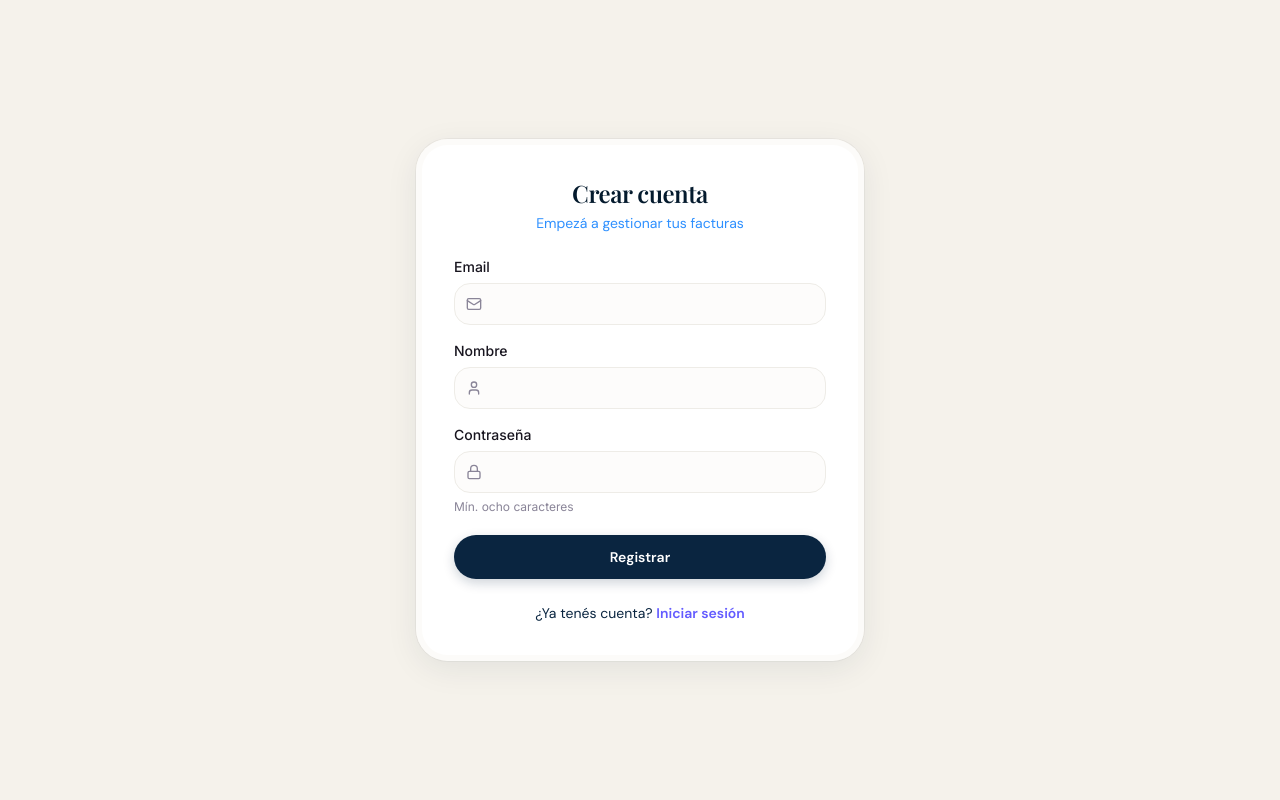
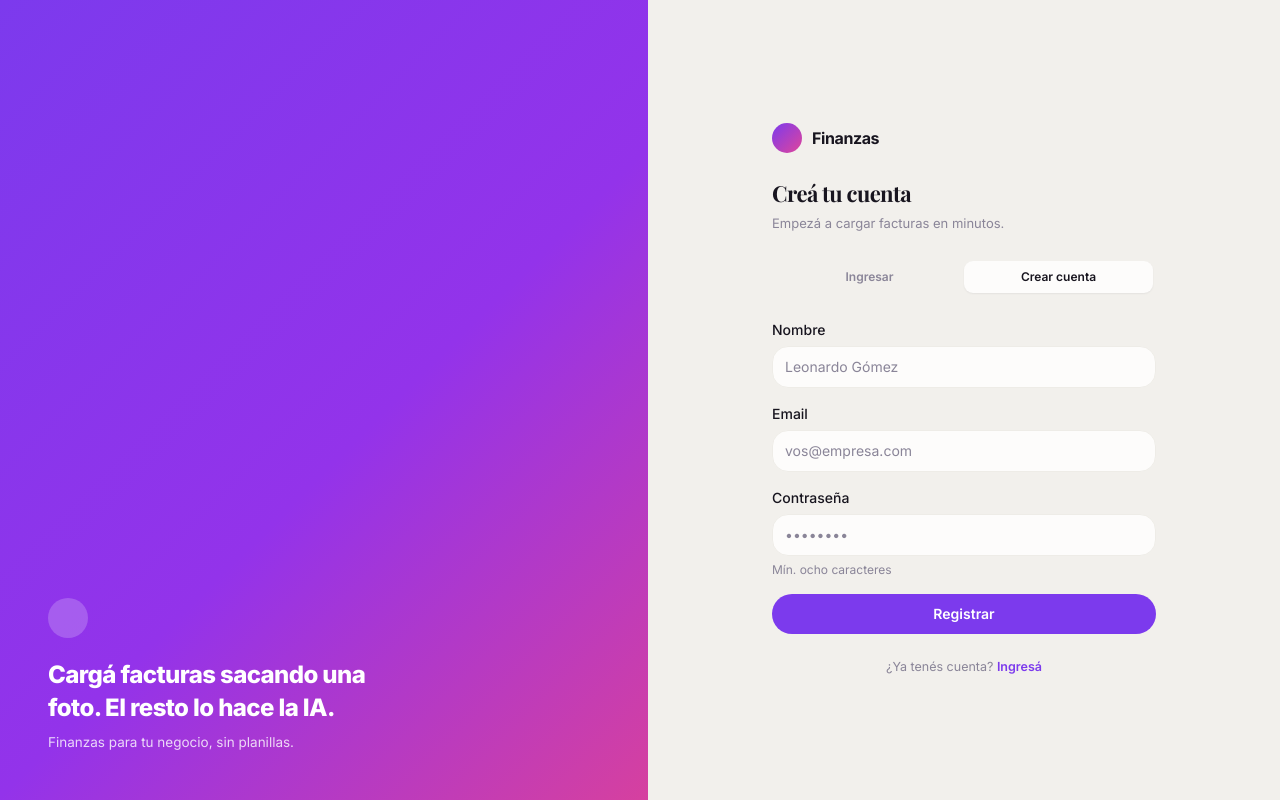
Before and after one commit to LfgLeonardoGomez/AppFinanzasPersonales, a React (Vite) app in the folder facturas-proveedores-web/: page /registro in a window 1280 px wide. Built offline with nearby package versions, Linux system fonts and the light colour scheme; no server answers; a web font is replaced by a local one.

Commit message:
feat(web): redesign auth (login/registro) and perfil screens
Split-screen auth shell with violet→magenta brand panel; perfil with identity
card, cuenta/preferencias cards and red logout. Reuses existing auth/perfil
hooks; logout still clears the /me cache. Omits UI without backing API.

```diff
--- a/facturas-proveedores-web/src/features/auth/LoginPage.tsx
+++ b/facturas-proveedores-web/src/features/auth/LoginPage.tsx
@@ -1,15 +1,19 @@
 /**
  * Login page — /login
  *
- * Premium centered card with double-bezel nesting and subtle backdrop blur.
- * Keeps all original functional behaviour: labels, error messages, routing.
+ * Rebuilt to the new design system (specs/design + Auth.dc.html handoff):
+ * split-screen AuthShell (brand gradient + form), pill toggle to /registro.
+ * Keeps all original functional behaviour: labels, error messages, routing,
+ * remember_me.
  */
 import { useState, type FormEvent } from 'react'
-import { useNavigate, Link } from 'react-router-dom'
+import { useNavigate } from 'react-router-dom'
 import { isAxiosError } from 'axios'
 import { useLogin, getLoginErrorMessage } from './api/authHooks'
+import { AuthShell } from './components/AuthShell'
 import { InputField } from '@shared/components/InputField/InputField'
-import { Mail, Lock, AlertCircle } from 'lucide-react'
+import { Button } from '@shared/components/Button/Button'
+import { AlertCircle } from 'lucide-react'
 
 function getDisplayError(error: unknown): string {
   if (!isAxiosError(error)) {
@@ -40,18 +44,14 @@ export default function LoginPage() {
   const displayError = loginMutation.isError ? getDisplayError(loginMutation.error) : null
 
   return (
-    <div className="flex min-h-[100dvh] items-center justify-center bg-cream px-4 py-12 dark:bg-espresso">
-      <div className="w-full max-w-md animate-fade-in-up">
-        {/* Double-bezel card */}
-        <div className="rounded-[2rem] bg-card/70 p-1.5 shadow-[0_8px_32px_rgba(10,37,64,0.08)] ring-1 ring-black/[0.04] backdrop-blur-md dark:bg-card-dark/70 dark:ring-white/10">
-          <div className="rounded-[calc(2rem-0.375rem)] bg-card p-8 dark:bg-card-dark">
-            <h1 className="mb-1 text-center font-serif text-2xl font-semibold text-navy-800 dark:text-zinc-100">
-              Iniciar sesión
-            </h1>
-            <p className="mb-6 text-center text-sm text-navy-400 dark:text-zinc-500">
-              Accedé a tu panel de gestión
-            </p>
-
+    <AuthShell
+      mode="login"
+      title="Bienvenido de nuevo"
+      subtitle="Ingresá para ver tus proveedores y facturas."
+      footerText="¿No tenés cuenta?"
+      footerLinkTo="/registro"
+      footerLinkLabel="Creá una"
+    >
       <form onSubmit={handleSubmit} noValidate className="flex flex-col gap-4">
         <InputField
           label="Email"
@@ -59,9 +59,9 @@ export default function LoginPage() {
           name="email"
           type="email"
           autoComplete="email"
+          placeholder="vos@empresa.com"
           value={email}
           onChange={(e) => setEmail(e.target.value)}
-                icon={<Mail className="h-4 w-4" />}
           required
         />
 
@@ -71,56 +71,37 @@ export default function LoginPage() {
           name="password"
           type="password"
           autoComplete="current-password"
+          placeholder="••••••••"
           value={password}
           onChange={(e) => setPassword(e.target.value)}
-                icon={<Lock className="h-4 w-4" />}
           required
         />
 
-              <div className="flex items-center gap-2">
+        <label className="flex items-center gap-2 text-xs font-medium text-ink-soft">
           <input
             id="rememberMe"
             type="checkbox"
             checked={rememberMe}
             onChange={(e) => setRememberMe(e.target.checked)}
-                  className="h-4 w-4 rounded border-black/[0.08] text-accent-500 focus:ring-accent-500/30 dark:border-white/10"
+            className="h-3.5 w-3.5 rounded border-border-subtle text-violet-500 focus:ring-2 focus:ring-violet-100"
           />
-                <label htmlFor="rememberMe" className="text-sm text-navy-600 dark:text-zinc-400">
           Recordarme
         </label>
-              </div>
 
         {displayError && (
           <div
             role="alert"
-                  className="flex items-start gap-2 rounded-xl bg-danger-bg px-4 py-3 text-sm text-danger ring-1 ring-danger/10 dark:bg-danger/10"
+            className="flex items-start gap-2 rounded-xl bg-danger-bg px-4 py-3 text-sm text-danger ring-1 ring-danger/10"
           >
             <AlertCircle className="mt-0.5 h-4 w-4 shrink-0" />
             {displayError}
           </div>
         )}
 
-              <button
-                type="submit"
-                disabled={loginMutation.isPending}
-                className="mt-1 w-full rounded-full bg-navy-500 px-6 py-3 text-sm font-semibold text-white shadow-[0_4px_12px_rgba(10,37,64,0.20)] transition-all duration-200 ease-[var(--ease-out)] hover:bg-navy-600 hover:shadow-[0_6px_20px_rgba(10,37,64,0.28)] active:scale-[0.98] disabled:opacity-50 dark:bg-accent-500 dark:hover:bg-accent-600"
-              >
-                {loginMutation.isPending ? 'Ingresando…' : 'Iniciar sesión'}
-              </button>
+        <Button type="submit" fullWidth loading={loginMutation.isPending}>
+          Iniciar sesión
+        </Button>
       </form>
-
-            <p className="mt-6 text-center text-sm text-navy-500 dark:text-zinc-400">
-              ¿No tenés cuenta?{' '}
-              <Link
-                to="/registro"
-                className="font-semibold text-accent-500 transition-colors hover:text-accent-600 dark:text-accent-400"
-              >
-                Registrate
-              </Link>
-            </p>
-          </div>
-        </div>
-      </div>
-    </div>
+    </AuthShell>
   )
 }
--- a/facturas-proveedores-web/src/features/auth/RegisterPage.tsx
+++ b/facturas-proveedores-web/src/features/auth/RegisterPage.tsx
@@ -1,14 +1,18 @@
 /**
  * Registration page — /registro
  *
- * Premium centered card, consistent with LoginPage.
+ * Rebuilt to the new design system, consistent with LoginPage (shared
+ * AuthShell). Keeps all original functional behaviour: client-side
+ * validation, server error mapping, redirect on success.
  */
 import { useState, type FormEvent } from 'react'
-import { useNavigate, Link } from 'react-router-dom'
+import { useNavigate } from 'react-router-dom'
 import { isAxiosError } from 'axios'
 import { useRegister } from './api/authHooks'
+import { AuthShell } from './components/AuthShell'
 import { InputField } from '@shared/components/InputField/InputField'
-import { Mail, Lock, User, AlertCircle } from 'lucide-react'
+import { Button } from '@shared/components/Button/Button'
+import { AlertCircle } from 'lucide-react'
 
 function validateForm(email: string, nombre: string, password: string): string | null {
   if (!email || !/^[^\s@]+@[^\s@]+\.[^\s@]+$/.test(email)) {
@@ -67,39 +71,36 @@ export default function RegisterPage() {
   const displayError = clientError ?? serverError
 
   return (
-    <div className="flex min-h-[100dvh] items-center justify-center bg-cream px-4 py-12 dark:bg-espresso">
-      <div className="w-full max-w-md animate-fade-in-up">
-        <div className="rounded-[2rem] bg-card/70 p-1.5 shadow-[0_8px_32px_rgba(10,37,64,0.08)] ring-1 ring-black/[0.04] backdrop-blur-md dark:bg-card-dark/70 dark:ring-white/10">
-          <div className="rounded-[calc(2rem-0.375rem)] bg-card p-8 dark:bg-card-dark">
-            <h1 className="mb-1 text-center font-serif text-2xl font-semibold text-navy-800 dark:text-zinc-100">
-              Crear cuenta
-            </h1>
-            <p className="mb-6 text-center text-sm text-navy-400 dark:text-zinc-500">
-              Empezá a gestionar tus facturas
-            </p>
+    <AuthShell
+      mode="register"
+      title="Creá tu cuenta"
+      subtitle="Empezá a cargar facturas en minutos."
+      footerText="¿Ya tenés cuenta?"
+      footerLinkTo="/login"
+      footerLinkLabel="Ingresá"
+    >
+      <form onSubmit={handleSubmit} noValidate className="flex flex-col gap-4">
+        <InputField
+          label="Nombre"
+          id="nombre"
+          name="nombre"
+          type="text"
+          autoComplete="name"
+          placeholder="Leonardo Gómez"
+          value={nombre}
+          onChange={(e) => setNombre(e.target.value)}
+          required
+        />
 
-            <form onSubmit={handleSubmit} noValidate className="flex flex-col gap-4">
         <InputField
           label="Email"
           id="email"
           name="email"
           type="email"
           autoComplete="email"
+          placeholder="vos@empresa.com"
           value={email}
           onChange={(e) => setEmail(e.target.value)}
-                icon={<Mail className="h-4 w-4" />}
-                required
-              />
-
-              <InputField
-                label="Nombre"
-                id="nombre"
-                name="nombre"
-                type="text"
-                autoComplete="name"
-                value={nombre}
-                onChange={(e) => setNombre(e.target.value)}
-                icon={<User className="h-4 w-4" />}
           required
         />
 
@@ -109,9 +110,9 @@ export default function RegisterPage() {
           name="password"
           type="password"
           autoComplete="new-password"
+          placeholder="••••••••"
           value={password}
           onChange={(e) => setPassword(e.target.value)}
-                icon={<Lock className="h-4 w-4" />}
           hint="Mín. ocho caracteres"
           required
         />
@@ -119,34 +120,17 @@ export default function RegisterPage() {
         {displayError && (
           <div
             role="alert"
-                  className="flex items-start gap-2 rounded-xl bg-danger-bg px-4 py-3 text-sm text-danger ring-1 ring-danger/10 dark:bg-danger/10"
+            className="flex items-start gap-2 rounded-xl bg-danger-bg px-4 py-3 text-sm text-danger ring-1 ring-danger/10"
           >
             <AlertCircle className="mt-0.5 h-4 w-4 shrink-0" />
             {displayError}
           </div>
         )}
 
-              <button
-                type="submit"
-                disabled={registerMutation.isPending}
-                className="mt-1 w-full rounded-full bg-navy-500 px-6 py-3 text-sm font-semibold text-white shadow-[0_4px_12px_rgba(10,37,64,0.20)] transition-all duration-200 ease-[var(--ease-out)] hover:bg-navy-600 hover:shadow-[0_6px_20px_rgba(10,37,64,0.28)] active:scale-[0.98] disabled:opacity-50 dark:bg-accent-500 dark:hover:bg-accent-600"
-              >
-                {registerMutation.isPending ? 'Registrando…' : 'Registrar'}
-              </button>
+        <Button type="submit" fullWidth loading={registerMutation.isPending}>
+          Registrar
+        </Button>
       </form>
-
-            <p className="mt-6 text-center text-sm text-navy-500 dark:text-zinc-400">
-              ¿Ya tenés cuenta?{' '}
-              <Link
-                to="/login"
-                className="font-semibold text-accent-500 transition-colors hover:text-accent-600 dark:text-accent-400"
-              >
-                Iniciar sesión
-              </Link>
-            </p>
-          </div>
-        </div>
-      </div>
-    </div>
+    </AuthShell>
   )
 }
--- /dev/null
+++ b/facturas-proveedores-web/src/features/auth/components/AuthShell.tsx
@@ -0,0 +1,112 @@
+/**
+ * AuthShell — shared visual shell for LoginPage/RegisterPage (design handoff:
+ * `Auth.dc.html`, specs/design/BRAND.md + LAYOUT.md).
+ *
+ * Desktop (lg+): split screen — violet→magenta brand panel with tagline on
+ * the left, form on the right. Mobile: compact brand banner on top, form
+ * below. Both pages are still separate ROUTES (/login, /registro) — this
+ * only unifies the chrome; the mode pills navigate between routes instead
+ * of toggling local state, since each page keeps its own hooks/tests.
+ */
+import type { ReactNode } from 'react'
+import { Link } from 'react-router-dom'
+
+export type AuthMode = 'login' | 'register'
+
+interface AuthShellProps {
+  mode: AuthMode
+  title: string
+  subtitle: string
+  footerText: string
+  footerLinkTo: string
+  footerLinkLabel: string
+  children: ReactNode
+}
+
+function ModePill({ to, active, children }: { to: string; active: boolean; children: ReactNode }) {
+  return (
+    <Link
+      to={to}
+      aria-current={active ? 'page' : undefined}
+      className={`
+        flex-1 rounded-[9px] py-2 text-center text-xs font-semibold
+        transition-colors duration-160 ease-[var(--ease-out)]
+        ${active ? 'bg-surface text-ink shadow-[0_1px_2px_rgba(24,21,31,0.06)]' : 'text-ink-soft hover:text-ink'}
+      `}
+    >
+      {children}
+    </Link>
+  )
+}
+
+export function AuthShell({
+  mode,
+  title,
+  subtitle,
+  footerText,
+  footerLinkTo,
+  footerLinkLabel,
+  children,
+}: AuthShellProps) {
+  return (
+    <div className="flex min-h-[100dvh] flex-col bg-page font-inter lg:flex-row">
+      {/* ── Brand panel ─────────────────────────────────────────────────── */}
+      <div
+        className="relative flex shrink-0 items-end px-6 py-9 sm:px-10 lg:flex-1 lg:p-12"
+        style={{ background: 'linear-gradient(135deg,#7c3aed 0%,#9333ea 55%,#d6409f 100%)' }}
+      >
+        <div>
+          <span
+            aria-hidden="true"
+            className="mb-3.5 block h-8 w-8 rounded-full bg-white/20 lg:mb-5 lg:h-10 lg:w-10"
+          />
+          <p className="mb-1 max-w-xs text-lg font-extrabold leading-snug tracking-tight text-white lg:mb-2 lg:max-w-xs lg:text-2xl">
+            Cargá facturas sacando una foto. El resto lo hace la IA.
+          </p>
+          <p className="hidden max-w-[300px] text-[13.5px] text-white/80 lg:block">
+            Finanzas para tu negocio, sin planillas.
+          </p>
+        </div>
+      </div>
+
+      {/* ── Form panel ──────────────────────────────────────────────────── */}
+      <div className="flex flex-1 items-center justify-center overflow-y-auto px-6 py-8 sm:px-10 lg:p-10">
+        <div className="w-full max-w-sm animate-fade-in-up">
+          <div className="mb-6 flex items-center gap-2.5">
+            <span
+              aria-hidden="true"
+              className="h-[30px] w-[30px] shrink-0 rounded-full"
+              style={{ background: 'linear-gradient(135deg,#7c3aed,#e0459b)' }}
+            />
+            <span className="text-base font-bold tracking-tight text-ink">Finanzas</span>
+          </div>
+
+          <div className="mb-6">
+            <h1 className="mb-1 text-[22px] font-bold tracking-tight text-ink">{title}</h1>
+            <p className="text-[13px] text-ink-soft">{subtitle}</p>
+          </div>
+
+          <div className="mb-6 flex rounded-xl bg-page p-[3px]">
+            <ModePill to="/login" active={mode === 'login'}>
+              Ingresar
+            </ModePill>
+            <ModePill to="/registro" active={mode === 'register'}>
+              Crear cuenta
+            </ModePill>
+          </div>
+
+          {children}
+
+          <p className="mt-6 text-center text-[12.5px] text-ink-soft">
+            {footerText}{' '}
+            <Link to={footerLinkTo} className="font-semibold text-violet-500 hover:text-violet-600">
+              {footerLinkLabel}
+            </Link>
+          </p>
+        </div>
+      </div>
+    </div>
+  )
+}
+
+export default AuthShell
--- a/facturas-proveedores-web/src/features/perfil/PerfilPage.tsx
+++ b/facturas-proveedores-web/src/features/perfil/PerfilPage.tsx
@@ -1,29 +1,37 @@
 /**
- * PerfilPage — editable profile screen (C-05).
+ * PerfilPage — account + preferences screen (C-05), rebuilt to the new
+ * design system (specs/design + Perfil.dc.html handoff): identity card,
+ * "Cuenta" card (editable fields), "Preferencias" card (theme toggle),
+ * "Cerrar sesión" danger button.
  *
- * Premium card layout with InputField wrappers.
  * Preserves all test contracts:
  *  - getByLabelText(/teléfono/i) → label "Teléfono"
  *  - getByLabelText(/nombre del negocio/i) → label "Nombre del negocio"
  *  - getByRole('button', { name: /guardar/i }) → "Guardar"
  *  - getByRole('switch', { name: /tema|oscuro|claro/i }) → theme toggle
  *  - user.nombre, user.email visible
+ *
+ * The design also shows CUIT + "cambiar contraseña" rows in the "Cuenta"
+ * card — there is no backend field/endpoint for either yet, so only the
+ * fields the API actually supports (teléfono, nombre del negocio) are
+ * rendered. See integration TODOs in the task report.
  */
 import { type FormEvent, useEffect, useState } from 'react'
-import { useMe } from '@features/auth/api/authHooks'
+import { useMe, useLogout } from '@features/auth/api/authHooks'
 import { useUpdatePerfil } from './api/perfilHooks'
 import { useUpdateTema } from '../../app/theme/useUpdateTema'
 import { useThemeStore } from '../../app/theme/themeStore'
 import { InputField } from '@shared/components/InputField/InputField'
 import { Card } from '@shared/components/Card/Card'
+import { Button } from '@shared/components/Button/Button'
 import { PageHeader } from '@shared/components/PageHeader/PageHeader'
 import { AvatarUploader } from './components/AvatarUploader'
-import { Sun, Moon } from 'lucide-react'
 
 export default function PerfilPage() {
   const { data: user, isLoading } = useMe()
   const updatePerfil = useUpdatePerfil()
   const updateTema = useUpdateTema()
+  const logoutMutation = useLogout()
   const runtimeTema = useThemeStore((s) => s.tema)
 
   const [telefono, setTelefono] = useState('')
@@ -56,29 +64,40 @@ export default function PerfilPage() {
 
   if (isLoading || !user) {
     return (
-      <div className="flex min-h-[12rem] items-center justify-center">
-        <p className="text-sm text-navy-400 dark:text-zinc-500">Cargando…</p>
+      <div className="flex min-h-[12rem] items-center justify-center font-inter">
+        <p className="text-sm text-ink-soft">Cargando…</p>
       </div>
     )
   }
 
+  const isOscuro = runtimeTema === 'OSCURO'
+
   return (
-    <div className="mx-auto max-w-xl animate-fade-in-up">
+    <div className="mx-auto max-w-2xl animate-fade-in-up font-inter">
       <PageHeader eyebrow="Cuenta" title="Mi perfil" />
 
-      <Card>
-        {/* Avatar + user info */}
-        <div className="mb-6 flex items-center gap-4">
-          <AvatarUploader currentUrl={user.avatar_url ?? null} userId={user.id} />
-          <div>
-            <p className="font-serif text-lg font-semibold text-navy-800 dark:text-zinc-100">
-              {user.nombre}
-            </p>
-            <p className="text-sm text-navy-400 dark:text-zinc-500">{user.email}</p>
-          </div>
+      {/* Identity card */}
+      <Card className="mb-5 flex items-center gap-5">
+        <AvatarUploader currentUrl={user.avatar_url ?? null} userId={user.id} nombre={user.nombre} />
+        <div className="min-w-0 flex-1">
+          <p className="truncate text-lg font-bold text-ink">{user.nombre}</p>
+          <p className="truncate text-sm text-ink-soft">{user.email}</p>
         </div>
+      </Card>
 
+      {/* Cuenta card */}
+      <Card className="mb-5">
+        <p className="mb-4 text-sm font-bold text-ink">Cuenta</p>
         <form onSubmit={onSubmit} className="flex flex-col gap-4">
+          <InputField
+            label="Nombre del negocio"
+            id="nombre_negocio"
+            type="text"
+            value={nombreNegocio}
+            onChange={(e) => setNombreNegocio(e.target.value)}
+            maxLength={120}
+          />
+
           <InputField
             label="Teléfono"
             id="telefono"
@@ -88,65 +107,57 @@ export default function PerfilPage() {
             maxLength={30}
           />
 
-          <InputField
-            label="Nombre del negocio"
-            id="nombre_negocio"
-            type="text"
-            value={nombreNegocio}
-            onChange={(e) => setNombreNegocio(e.target.value)}
-            maxLength={120}
-          />
-
-          {/* Theme toggle */}
-          <div className="flex items-center justify-between rounded-xl border border-black/[0.06] bg-cream-dark/30 p-3 dark:border-white/10 dark:bg-white/[0.02]">
-            <div className="flex items-center gap-3">
-              <div className="flex h-8 w-8 items-center justify-center rounded-lg bg-navy-50 text-navy-500 ring-1 ring-black/[0.04] dark:bg-navy-800/30 dark:text-navy-300 dark:ring-white/10">
-                {runtimeTema === 'OSCURO' ? <Moon className="h-4 w-4" /> : <Sun className="h-4 w-4" />}
-              </div>
-              <div>
-                <p className="text-sm font-medium text-navy-700 dark:text-zinc-300">Tema</p>
-                <p className="text-xs text-navy-400 dark:text-zinc-500">
-                  {runtimeTema === 'OSCURO' ? 'Oscuro' : 'Claro'}
-                </p>
-              </div>
-            </div>
-            <button
-              type="button"
-              role="switch"
-              aria-checked={runtimeTema === 'OSCURO'}
-              aria-label="Cambiar tema"
-              onClick={onToggleTema}
-              className="relative h-7 w-12 rounded-full bg-navy-200 transition-colors duration-300 dark:bg-accent-700"
-            >
-              <span
-                className="absolute top-0.5 flex h-6 w-6 items-center justify-center rounded-full bg-white shadow-sm transition-all duration-300"
-                style={{ left: runtimeTema === 'OSCURO' ? 'calc(100% - 1.625rem)' : '2px' }}
-              />
-            </button>
-          </div>
-
           {updatePerfil.isError && (
             <p role="alert" className="text-sm text-danger">
               No se pudo guardar. Intente nuevamente.
             </p>
           )}
 
-          <div className="flex items-center gap-3">
-            <button
-              type="submit"
-              disabled={updatePerfil.isPending}
-              className="rounded-full bg-navy-500 px-5 py-2.5 text-sm font-semibold text-white shadow-[0_4px_12px_rgba(10,37,64,0.20)] transition-all duration-200 ease-[var(--ease-out)] hover:bg-navy-600 hover:shadow-[0_6px_20px_rgba(10,37,64,0.28)] active:scale-[0.98] disabled:opacity-50 dark:bg-accent-500 dark:hover:bg-accent-600"
-            >
-              {updatePerfil.isPending ? 'Guardando…' : 'Guardar'}
-            </button>
+          <div className="flex items-center gap-3 pt-1">
+            <Button type="submit" loading={updatePerfil.isPending}>
+              Guardar
+            </Button>
             {savedAt && !updatePerfil.isPending && (
-              <span className="text-xs text-navy-400 dark:text-zinc-500">
-                Guardado a las {savedAt}
-              </span>
+              <span className="text-xs text-ink-soft">Guardado a las {savedAt}</span>
             )}
           </div>
         </form>
       </Card>
+
+      {/* Preferencias card */}
+      <Card className="mb-5">
+        <p className="mb-1 text-sm font-bold text-ink">Preferencias</p>
+        <div className="flex items-center justify-between border-t border-border-subtle-2 py-3.5">
+          <div>
+            <p className="text-[13.5px] font-semibold text-ink">Tema</p>
+            <p className="text-xs text-ink-soft">{isOscuro ? 'Oscuro' : 'Claro'}</p>
+          </div>
+          <button
+            type="button"
+            role="switch"
+            aria-checked={isOscuro}
+            aria-label="Cambiar tema"
+            onClick={onToggleTema}
+            className={`relative h-[22px] w-[38px] shrink-0 rounded-full transition-colors duration-300 ${
+              isOscuro ? 'bg-violet-500' : 'bg-border-subtle-2'
+            }`}
+          >
+            <span
+              className="absolute top-[3px] h-4 w-4 rounded-full bg-white shadow-sm transition-all duration-300"
+              style={{ left: isOscuro ? '19px' : '3px' }}
+            />
+          </button>
+        </div>
+      </Card>
+
+      <Button
+        variant="danger"
+        fullWidth
+        onClick={() => logoutMutation.mutate()}
+        loading={logoutMutation.isPending}
+      >
+        Cerrar sesión
+      </Button>
     </div>
   )
 }
```
Also changed, not shown: facturas-proveedores-web/src/features/perfil/components/AvatarUploader.tsx (+11 -7 lines). Lines whose indentation alone changed are shown as unchanged.
